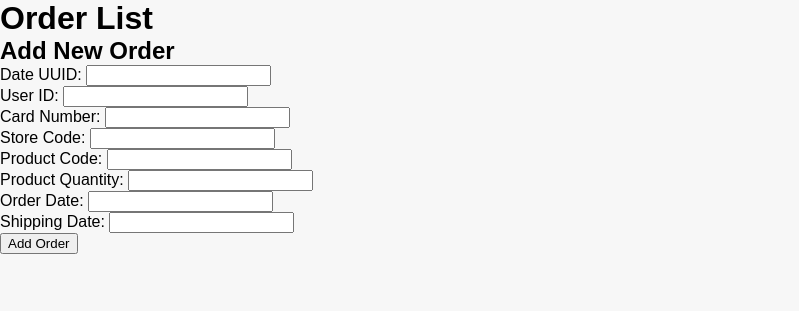
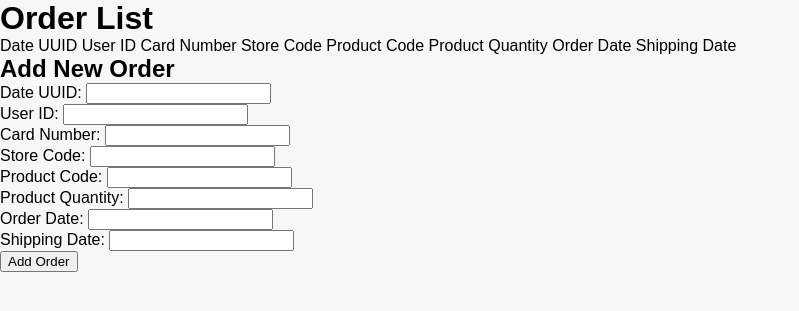
Before and after one commit to niallc18/Web-App-DevOps-Project, a Flask app: page / in a window 1280 px wide. Shown: the top 311 px of the page, without its empty margins (0-799 px from the left). Run offline with Flask 3, Linux system fonts and the light colour scheme; data that the repository does not hold is empty.

Commit message:
modifies orders list to be displayed as a table

```diff
--- a/templates/orders.html
+++ b/templates/orders.html
@@ -1,26 +1,40 @@
 <!DOCTYPE html>
 <html>
 <head>
+    <title>Order List</title>
     <link rel="stylesheet" type="text/css" href="{{ url_for('static', filename='style.css') }}">
-
-    <title>Order List</title>
 </head>
 <body>
     <h1>Order List</h1>
-    <ul>
-        {% for order in orders %}
-            <li>
-                <strong>Date UUID:</strong> {{ order.date_uuid }}<br>
-                <strong>User ID:</strong> {{ order.user_id }}<br>
-                <strong>Card Number:</strong> {{ order.card_number }}<br>
-                <strong>Store Code:</strong> {{ order.store_code }}<br>
-                <strong>Product Code:</strong> {{ order.product_code }}<br>
-                <strong>Product Quantity:</strong> {{ order.product_quantity }}<br>
-                <strong>Order Date:</strong> {{ order.order_date }}<br>
-                <strong>Shipping Date:</strong> {{ order.shipping_date }}
-            </li>
-        {% endfor %}
-    </ul>
+    <table class="order-table"></table>
+        <thead>
+            <tr>
+                <th>Date UUID</th>
+                <th>User ID</th>
+                <th>Card Number</th>
+                <th>Store Code</th>
+                <th>Product Code</th>
+                <th>Product Quantity</th>
+                <th>Order Date</th>
+                <th>Shipping Date</th>
+            </tr>
+        </thead>
+        <tbody>
+            {% for order in orders %}
+                <tr class="order-row">
+                    <td>{{ order.date_uuid }}</td>
+                    <td>{{ order.user_id }}</td>
+                    <td>{{ order.card_number }}</td>
+                    <td>{{ order.store_code }}</td>
+                    <td>{{ order.product_code }}</td>
+                    <td>{{ order.product_quantity }}</td>
+                    <td>{{ order.order_date }}</td>
+                    <td>{{ order.shipping_date }}</td>
+                </tr>
+            {% endfor %}
+        </tbody>
+    </table>
+
     <h2>Add New Order</h2>
     <form method="post" action="/add_order">
         <label for="date_uuid">Date UUID:</label>
```
